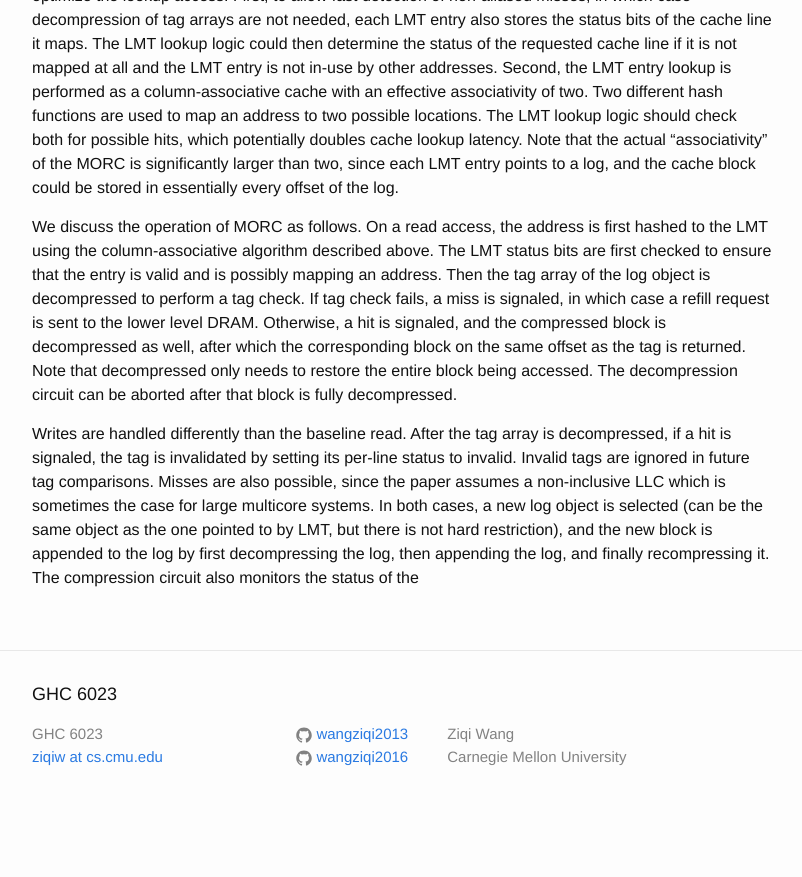
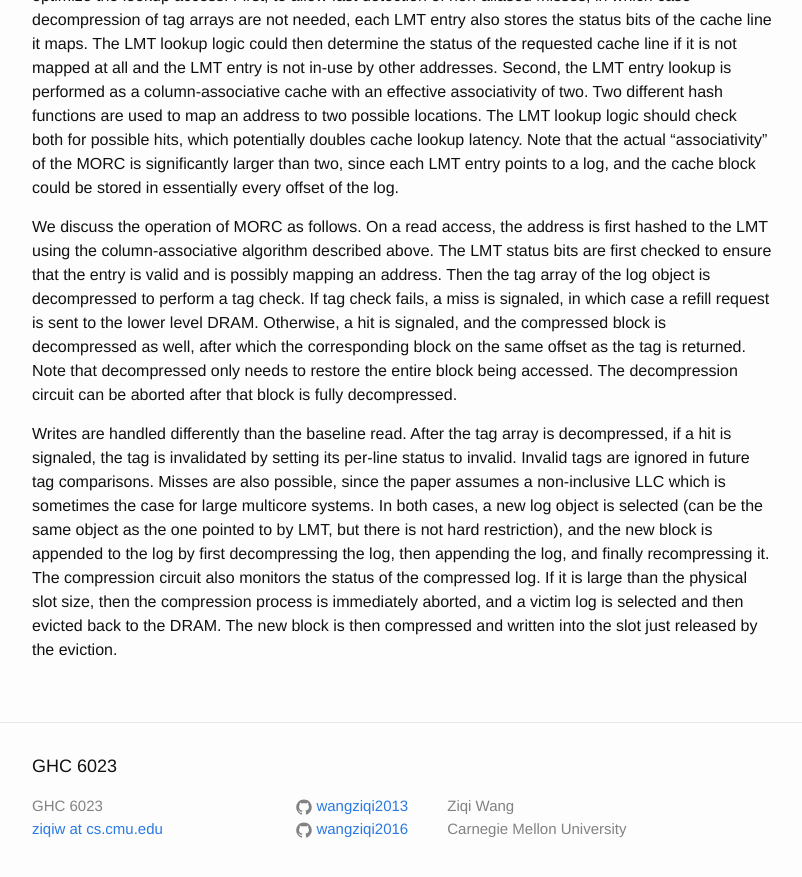
Before and after one commit to wangziqi2013/wangziqi2013.github.io, a Jekyll site: the page built from _posts/2020-06-28-morc.markdown, in a window 1280 px wide and 900 px high, scrolled down 2092 px. Shown: the top 877 px of the window, without its empty margins (238-1040 px from the left). Built offline with Jekyll 4.4.1, drawn with Linux system fonts in a browser that asks for light colours; before the commit the page ends 2920 px from its top, so only the background shows below that.

Commit message:
Finish writes

```diff
--- a/_posts/2020-06-28-morc.markdown
+++ b/_posts/2020-06-28-morc.markdown
@@ -100,4 +100,6 @@ Misses are also possible, since the paper assumes a non-inclusive LLC which is s
 systems. In both cases, a new log object is selected (can be the same object as the one pointed to by LMT, but there
 is not hard restriction), and the new block is appended to the log by first decompressing the log, then appending the log,
 and finally recompressing it.
-The compression circuit also monitors the status of the
+The compression circuit also monitors the status of the compressed log. If it is large than the physical slot size, then
+the compression process is immediately aborted, and a victim log is selected and then evicted back to the DRAM. The
+new block is then compressed and written into the slot just released by the eviction.
```
